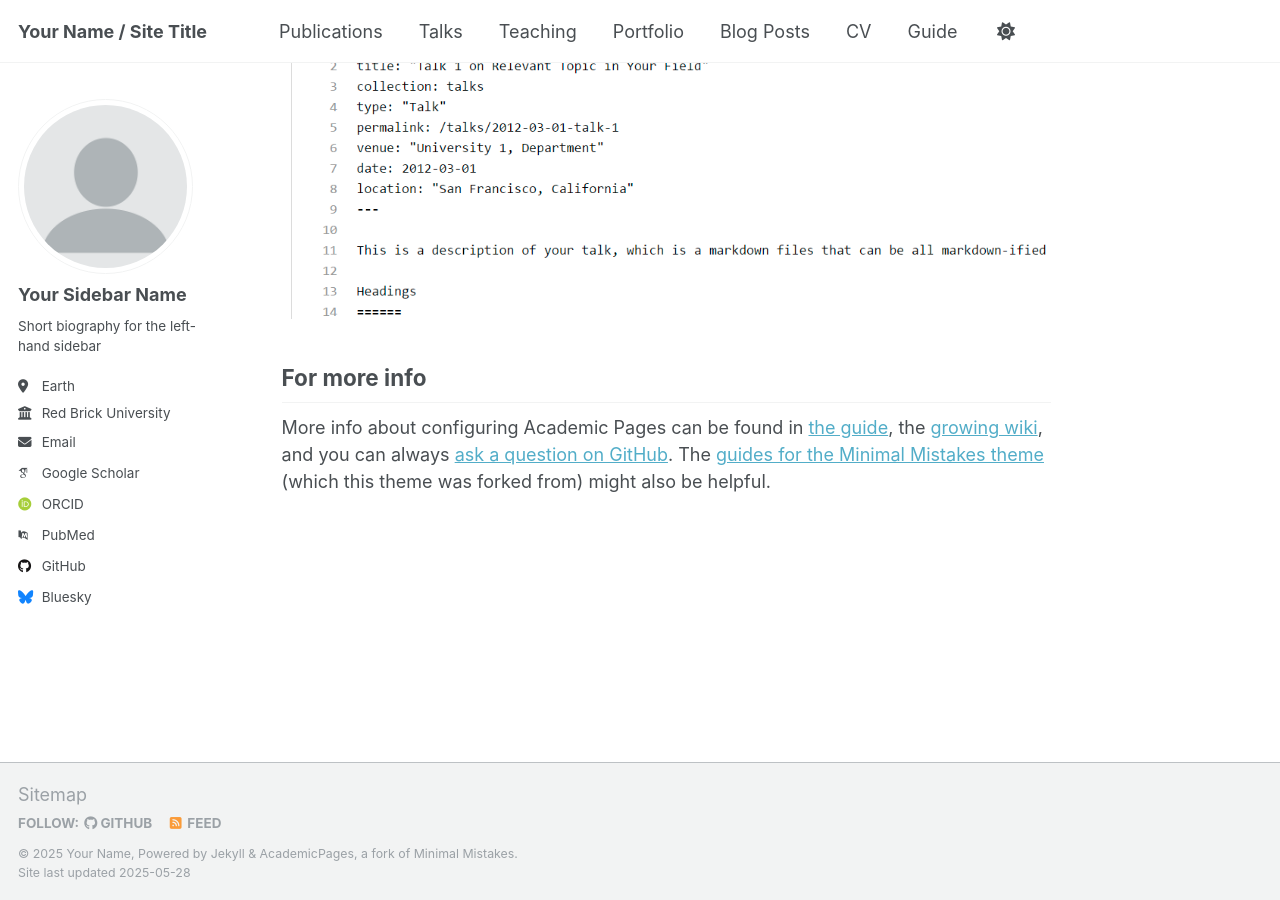
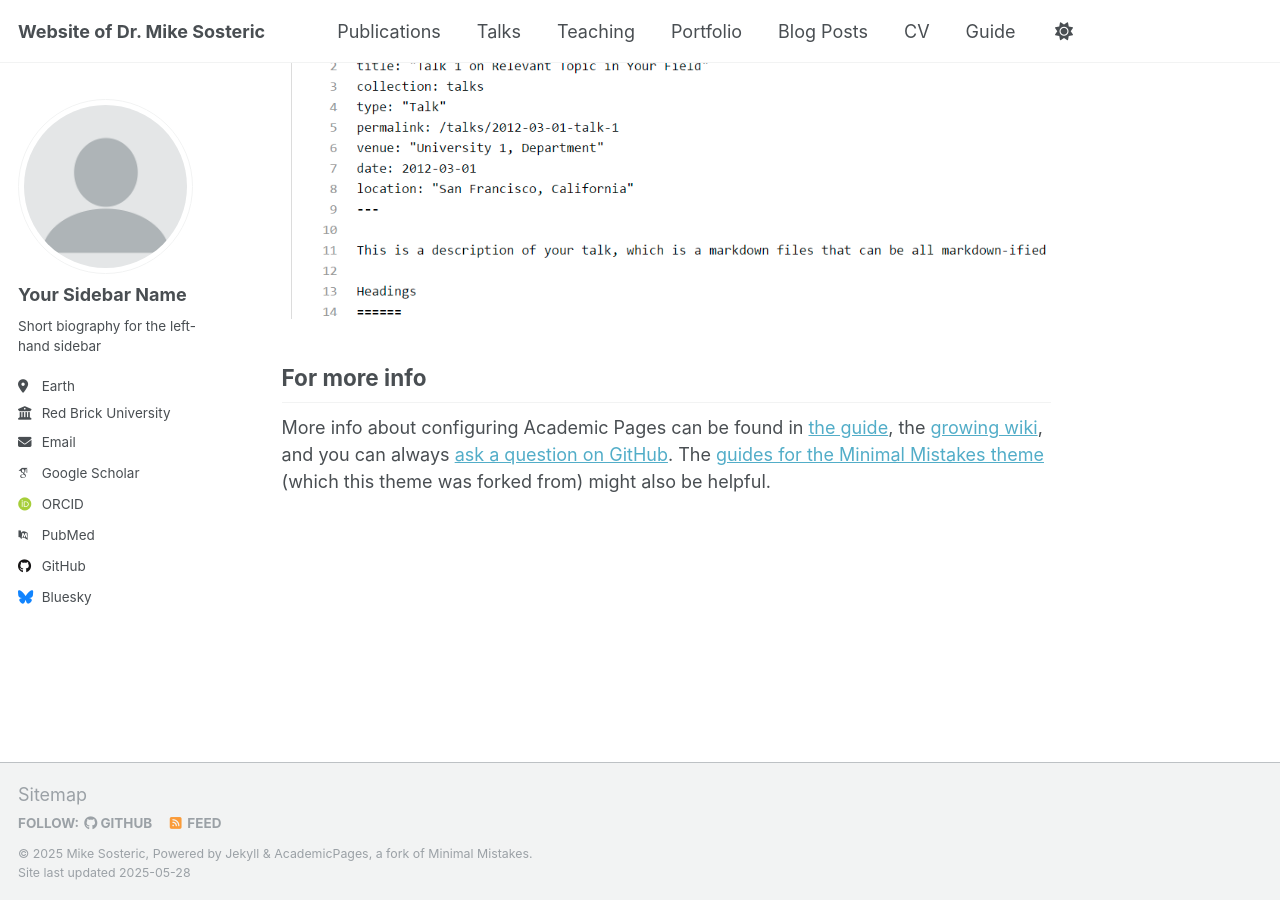
Before and after one commit to s1r0n/Dr.S, a Jekyll site: the page built from _pages/about.md, in a window 1280 px wide and 900 px high, scrolled down 2636 px. Built offline with Jekyll 4.4.1, drawn with Linux system fonts in a browser that asks for light colours; some web fonts are replaced.

Commit message:
Update _config.yml

```diff
--- a/_config.yml
+++ b/_config.yml
@@ -9,10 +9,10 @@
 # Basic Site Settings
 locale                   : "en-US"
 site_theme               : "default"
-title                    : "Your Name / Site Title"
+title                    : "Website of Dr. Mike Sosteric"
 title_separator          : "-"
-name                     : &name "Your Name"
-description              : &description "personal description"
+name                     : &name "Mike Sosteric"
+description              : &description "Sociologist, educator, mystic, parent"
 url                      : https://academicpages.github.io # the base hostname & protocol for your site e.g. "https://[your GitHub username].github.io" or if you already have some other page hosted on Github then use "https://[your GitHub username].github.io/[Your Repo Name]"
 baseurl                  : "" # the subpath of your site, e.g. "/blog"
 repository               : "academicpages/academicpages.github.io"
```
